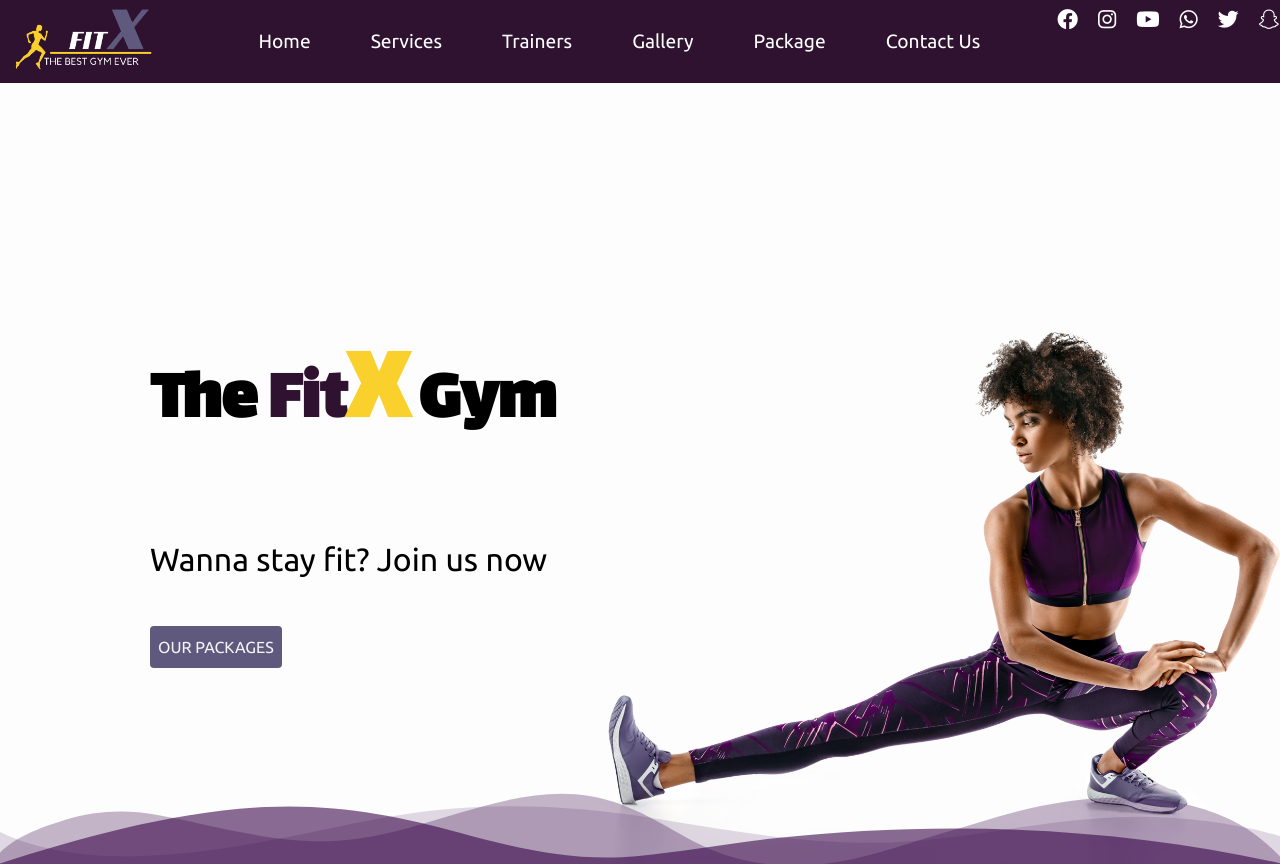
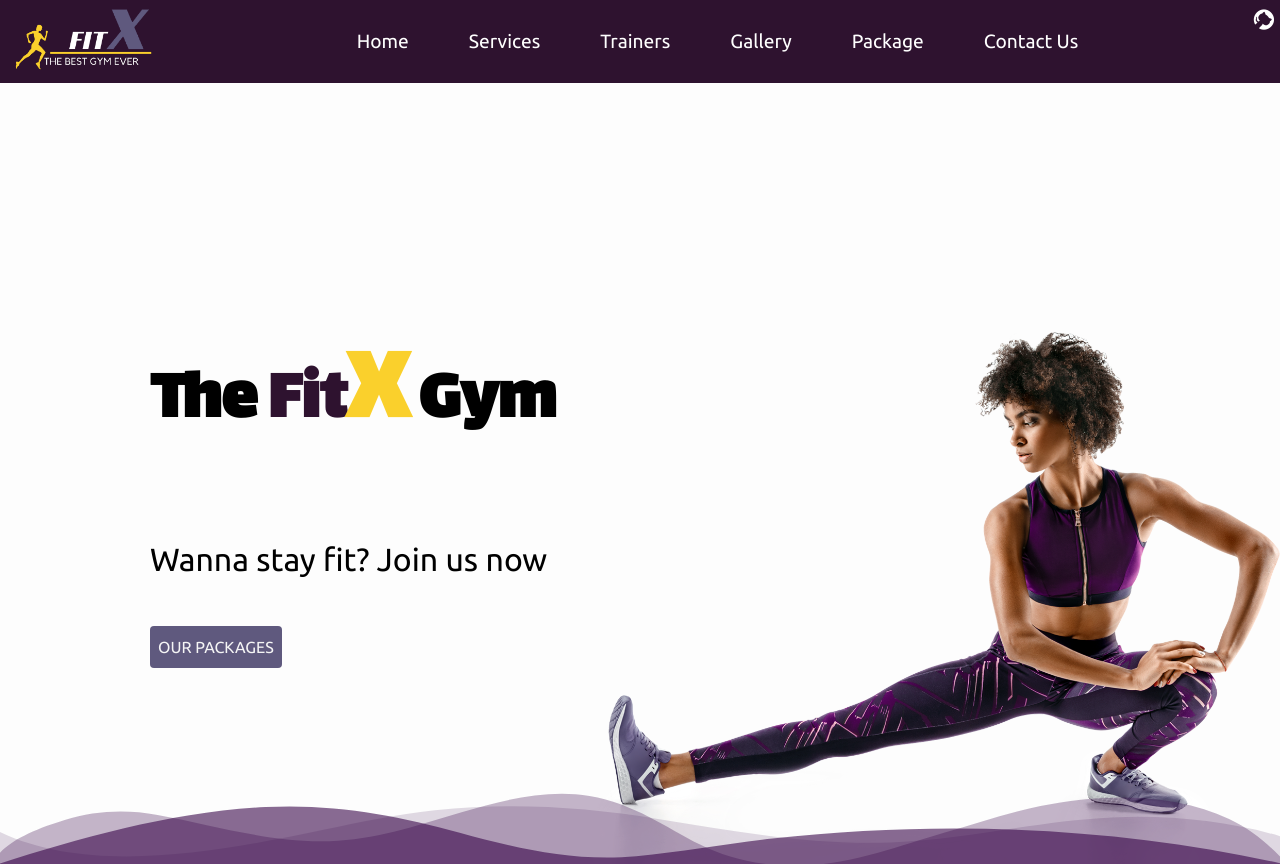
Before and after one commit to webtechdude/Batch-221_2--4090975--Fatin-Noor-Taki-Assignment-8-FitX, a plain HTML site: page index.html in a window 1280 px wide. Shown: the top 864 px of the page. Drawn offline with Linux system fonts and the light colour scheme.

Commit message:
added a project

```diff
--- a/css/style.css
+++ b/css/style.css
@@ -99,16 +99,13 @@ header nav a:hover {
 }
 
 header .social-links {
-    flex: 1;
+    flex: 0.1;
     align-self: flex-start;
-    display: flex;
-    justify-content: center;
-    gap: 20px;
-    flex-wrap: wrap;
     margin-top: 10px;
 }
 
 .social-links i {
+    transform: rotate(45deg);
     font-size: 1.3em;
     color: white;
     cursor: pointer;
@@ -116,7 +113,7 @@ header .social-links {
 }
 
 .social-links i:hover {
-    transform: translateY(-2px);
+    transform: scale(1.2);
 }
 
 
--- a/index.html
+++ b/index.html
@@ -27,12 +27,7 @@
             </ul>
         </nav>
         <div class="social-links">
-            <i class="fa-brands fa-facebook"></i>
-            <i class="fa-brands fa-instagram"></i>
-            <i class="fa-brands fa-youtube"></i>
-            <i class="fa-brands fa-whatsapp"></i>
-            <i class="fa-brands fa-twitter"></i>
-            <i class="fa-brands fa-snapchat"></i>
+            <a href="https://github.com/webtechdude/Batch-221_2--4090975--Fatin-Noor-Taki-Assignment-8-FitX"><i class="fa-brands fa-github"></i></a>
         </div>
     </header>
     <section id="home">
```
Also changed, not shown: 1 other file.
